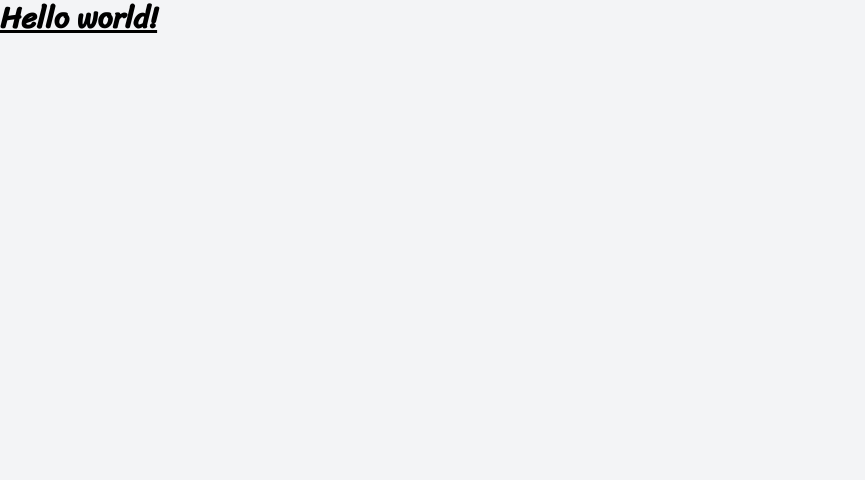
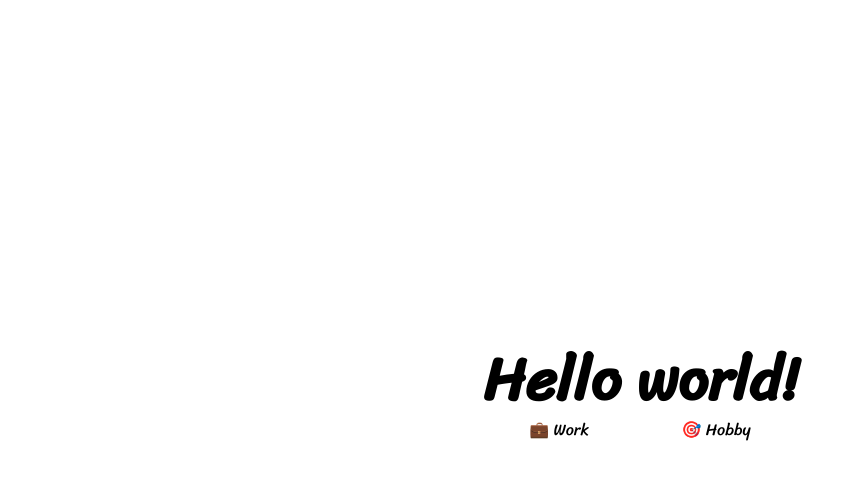
Before and after one commit to boomtnt2843/my-portfolio, a SvelteKit app: page / in a window 1280 px wide. Shown: the top 480 px of the page, without its empty margins (0-865 px from the left). Built offline with nearby package versions, Linux system fonts and the light colour scheme.

Commit message:
init route

```diff
--- a/src/routes/+page.svelte
+++ b/src/routes/+page.svelte
@@ -1,7 +1,13 @@
-<h1 class="text-3xl font-bold underline">Hello world!</h1>
-
-<style lang="postcss">
-  :global(html) {
-    background-color: theme(colors.gray.100);
-  }
-</style>
+<section class="flex w-screen h-screen justify-center items-center">
+  <div class="flex flex-col w-fit px-4">
+    <h1 class="text-6xl font-bold">Hello world!</h1>
+    <div class="flex justify-around my-2">
+      <a href="/work">
+        <button>💼 Work</button>
+      </a>
+      <a href="/hobby">
+        <button>🎯 Hobby</button>
+      </a>
+    </div>
+  </div>
+</section>
--- /dev/null
+++ b/src/routes/hobby/+page.svelte
@@ -0,0 +1 @@
+<h1>hobby</h1>
--- /dev/null
+++ b/src/routes/work/+page.svelte
@@ -0,0 +1 @@
+<h1>work</h1>
```
